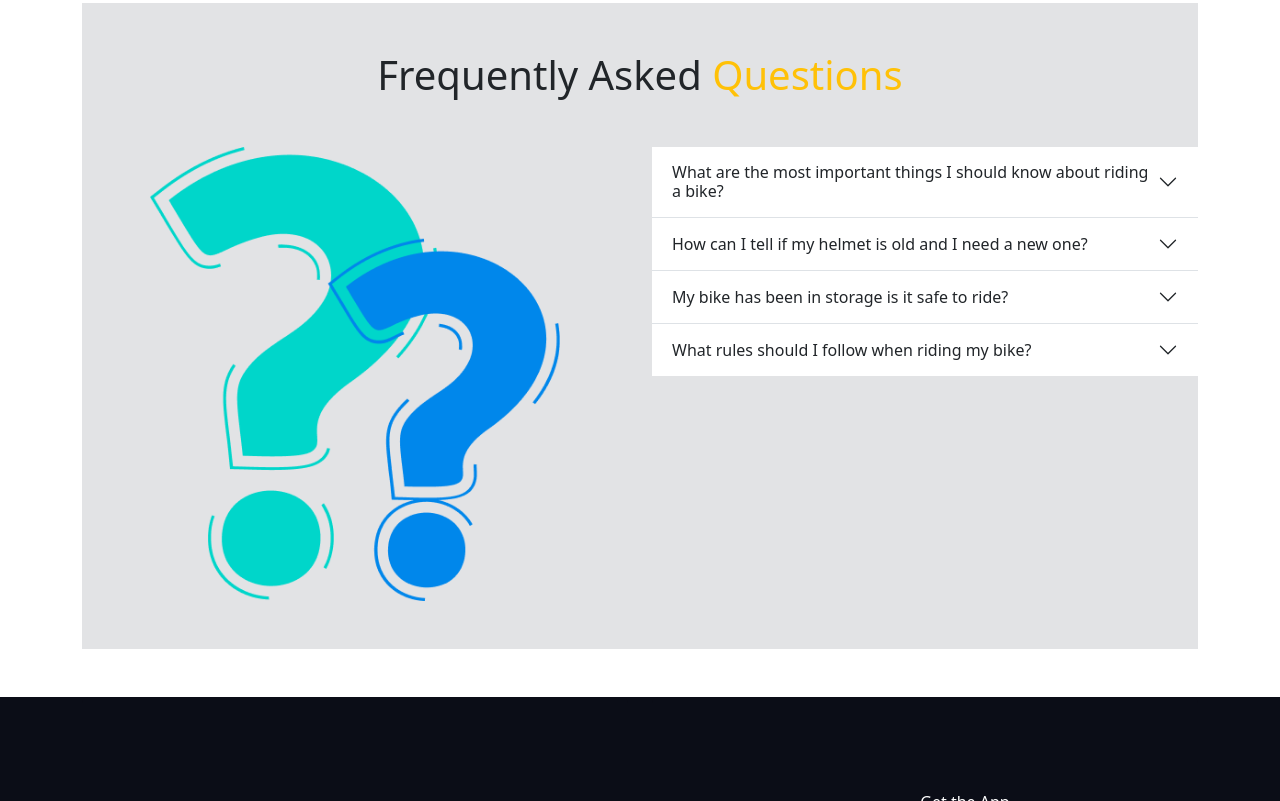
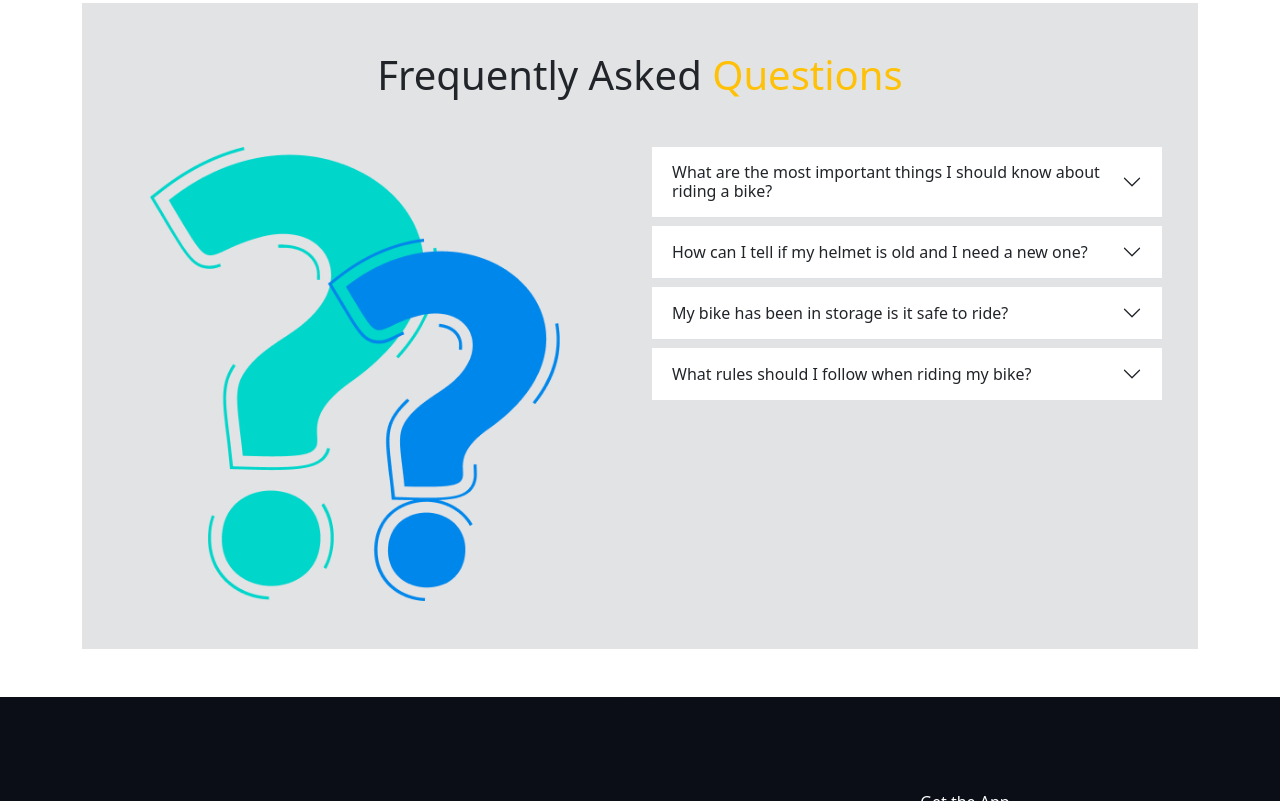
Before and after one commit to al-amin90/bikerz-zone, a plain HTML site: page index.html in a window 1280 px wide. Shown: the part 2118-2919 px from the top of the page. Drawn offline with Linux system fonts and the light colour scheme.

Commit message:
debug-done

```diff
--- a/index.html
+++ b/index.html
@@ -147,7 +147,7 @@
             </div>
         </section>
         <!-- latest News section  -->
-        <section class="bg-info bg-opacity-25 rounded pb-2 ">
+        <section class=" rounded pb-2 ">
             <h1 class="text-center mt-5 py-4">New Arrival</h1>
             <div class="row row-cols-1 row-cols-md-3 g-4">
                 <div class="col px-4">
@@ -264,9 +264,11 @@
                 <div class="col text-center">
                     <img class="w-75" src="images/others/faq.png" alt="">
                 </div>
-                <div class="col ">
-                    <div class="accordion accordion-flush" id="accordionFlushExample">
-                        <div class="accordion-item ">
+
+
+                <div class="col pe-5 ">
+                    <div class="accordion accordion-flush " id="accordionFlushExample">
+                        <div class="accordion-item mb-2 ">
                             <h2 class="accordion-header">
                                 <button class="accordion-button collapsed" type="button" data-bs-toggle="collapse"
                                     data-bs-target="#flush-collapseOne" aria-expanded="false"
@@ -275,7 +277,7 @@
                                     know about riding a bike?
                                 </button>
                             </h2>
-                            <div id="flush-collapseOne" class="accordion-collapse collapse "
+                            <div id="flush-collapseOne" class="accordion-collapse collapse  "
                                 data-bs-parent="#accordionFlushExample">
                                 <div class="accordion-body">Safety First! Always obey the rules of the road. Obey all
                                     traffic signals, signs, and laws. Get in the mindset of “driving” your bike—not just
@@ -283,7 +285,7 @@
                                     rider. </div>
                             </div>
                         </div>
-                        <div class="accordion-item">
+                        <div class="accordion-item mb-2">
                             <h2 class="accordion-header">
                                 <button class="accordion-button collapsed" type="button" data-bs-toggle="collapse"
                                     data-bs-target="#flush-collapseTwo" aria-expanded="false"
@@ -300,7 +302,7 @@
                                     rider. </div>
                             </div>
                         </div>
-                        <div class="accordion-item">
+                        <div class="accordion-item mb-2">
                             <h2 class="accordion-header">
                                 <button class="accordion-button collapsed" type="button" data-bs-toggle="collapse"
                                     data-bs-target="#flush-collapseThree" aria-expanded="false"
@@ -316,7 +318,7 @@
                                     rider. </div>
                             </div>
                         </div>
-                        <div class="accordion-item">
+                        <div class="accordion-item mb-2">
                             <h2 class="accordion-header">
                                 <button class="accordion-button collapsed" type="button" data-bs-toggle="collapse"
                                     data-bs-target="#flush-collapsefour" aria-expanded="false"
@@ -337,45 +339,9 @@
             </div>
         </section>
     </main>
+
     <!-- footer part is here  -->
     <footer>
-        <!-- <div class="container d-flex flex-md-row justify-content-between">
-            <div class=" row ">
-                <div class="col-12 mt-md-5 mb-md-3 pt-2 pt-md-5 ">
-                    <a class="text-link" href="">Download Now</a>
-                </div>
-                <div class="col-2 ">
-                    <a class="text-link" href="">License</a>
-                </div>
-                <div class="col-2 ">
-                    <a class="text-link" href="">About</a>
-                </div>
-                <div class="col-2 ">
-                    <a class="text-link" href="">Features</a>
-                </div>
-                <div class="col-2 ">
-                    <a class="text-link" href="">Pricing</a>
-                </div>
-                <div class="col-2 ">
-                    <a class="text-link" href="">Help</a>
-                </div>
-                <div class="col-2 ">
-                    <a class="text-link me-5" href="">Privacy Policy</a>
-                </div>
-                <div class="col-12 ">
-                    <p><a class="text-link d-flex align-items-end" href="">© 2020 bike. All rights reserved</a></p>
-                </div>
-            </div>
-            <div class="row">
-                <div class="col mt-md-5 pt-2 pt-md-5 ps-md-5">
-                    <h6 class="text-white mb-3">Get the App</h6>
-                    <img class="w-50 d-block mb-2" src="images/others/android.png" alt="">
-                    <img class="w-50 d-block" src="images/others/ios.png" alt="">
-                </div>
-            </div>
-        </div> -->
-
-        <!-- trying new  -->
         <div class="container-lg">
             <div class="row">
                 <div class="col-sm-6 mb-3 mb-sm-0">
```
